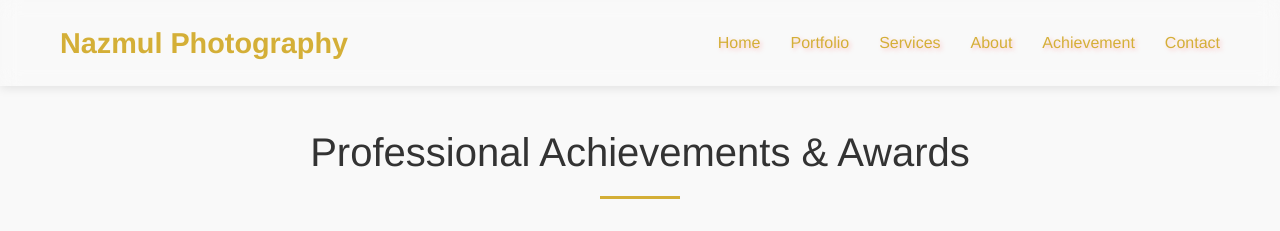
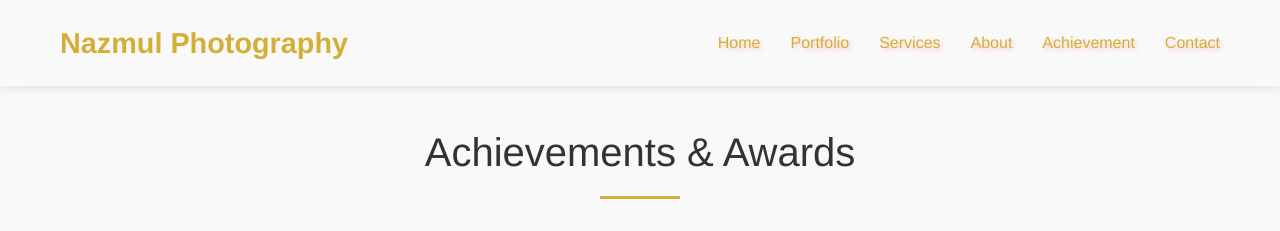
Before and after one commit to mayrufahmedbd/photography, a plain HTML site: page achievement/index.html in a window 1280 px wide. Shown: the top 231 px of the page. Drawn offline with Linux system fonts and the light colour scheme.

Commit message:
Update index.html

```diff
--- a/achievement/index.html
+++ b/achievement/index.html
@@ -36,7 +36,7 @@
 
     <section class="achievements">
         <div class="container">
-            <h2>Professional Achievements & Awards</h2>
+            <h2>Achievements & Awards</h2>
             <p>Over the years, Nazmul Photography has earned recognition for excellence in various categories, including international awards and publications. These milestones reflect our commitment to quality and innovation in the field.</p>
             <div class="achievements-grid">
                 <div class="fb-post"><iframe src="https://www.facebook.com/plugins/post.php?href=https%3A%2F%2Fwww.facebook.com%2Fnazmulislamkanaighatsylhet%2Fposts%2Fpfbid02hsbXNcrg8qFFHTBkNhAPJzJaJdCBUaHH5TakZpZGtSFNRBsHwwoP7N2mc36zxzpgl&show_text=true&width=500"
```
